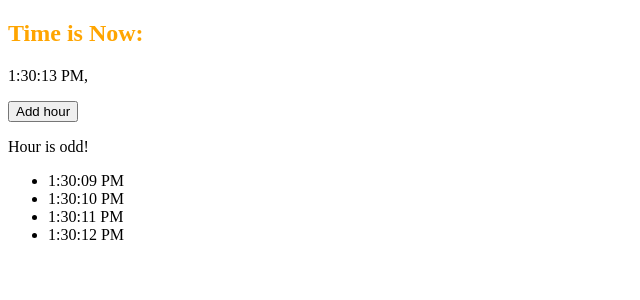
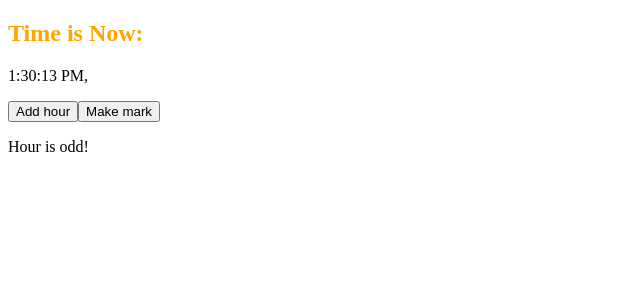
Before and after one commit to avoxa25/study-react, a React (Create React App) app: page / in a window 1280 px wide. Shown: the top 300 px of the page, without its empty margins (0-640 px from the left). Built offline with nearby package versions, Linux system fonts and the light colour scheme.

Commit message:
Add make a mark feature

```diff
--- a/src/components/clock/clock.tsx
+++ b/src/components/clock/clock.tsx
@@ -12,6 +12,7 @@ export default class Clock extends React.Component<{}> {
     this.state = { date: new Date() }
 
     this.addHour = this.addHour.bind(this);
+    this.makeMark = this.makeMark.bind(this);
   }
 
   public componentDidMount(): void {
@@ -34,12 +35,18 @@ export default class Clock extends React.Component<{}> {
     this.props.onTimeChange(newDate);
   }
 
+  private makeMark(): void {
+    const currentDate: Date = this.state.date;
+    this.props.makeMark(currentDate);
+  }
+
   render(): JSX.Element {
     return (
       <section>
         <h2 className="red">Time is Now:</h2>
         <p>{this.state.date.toLocaleTimeString()}, {this.props.test}</p>
         <button onClick={this.addHour}>Add hour</button>
+        <button onClick={this.makeMark}>Make mark</button>
       </section>
     )
   }
--- a/src/components/time-widget/time-widget.tsx
+++ b/src/components/time-widget/time-widget.tsx
@@ -13,11 +13,15 @@ export default class TimeWidget extends React.Component<{}> {
 
     this.props = props;
     this.handleTimeChange = this.handleTimeChange.bind(this);
+    this.pushMark = this.pushMark.bind(this);
   }
 
   public handleTimeChange(ms: number): void {
     this.setState({ms: ms});
-    this.elapsedTime.push(new Date(ms));
+  }
+
+  private pushMark(date: Date): void {
+    this.elapsedTime.push(date)
   }
 
   render(): JSX.Element {
@@ -25,7 +29,7 @@ export default class TimeWidget extends React.Component<{}> {
 
     return (
       <section>
-        <Clock onTimeChange={this.handleTimeChange} />
+        <Clock onTimeChange={this.handleTimeChange} makeMark={this.pushMark}/>
         <TimeCard timeInMs={this.state.ms}/>
         <ul>
           {elapsedTime}
```
